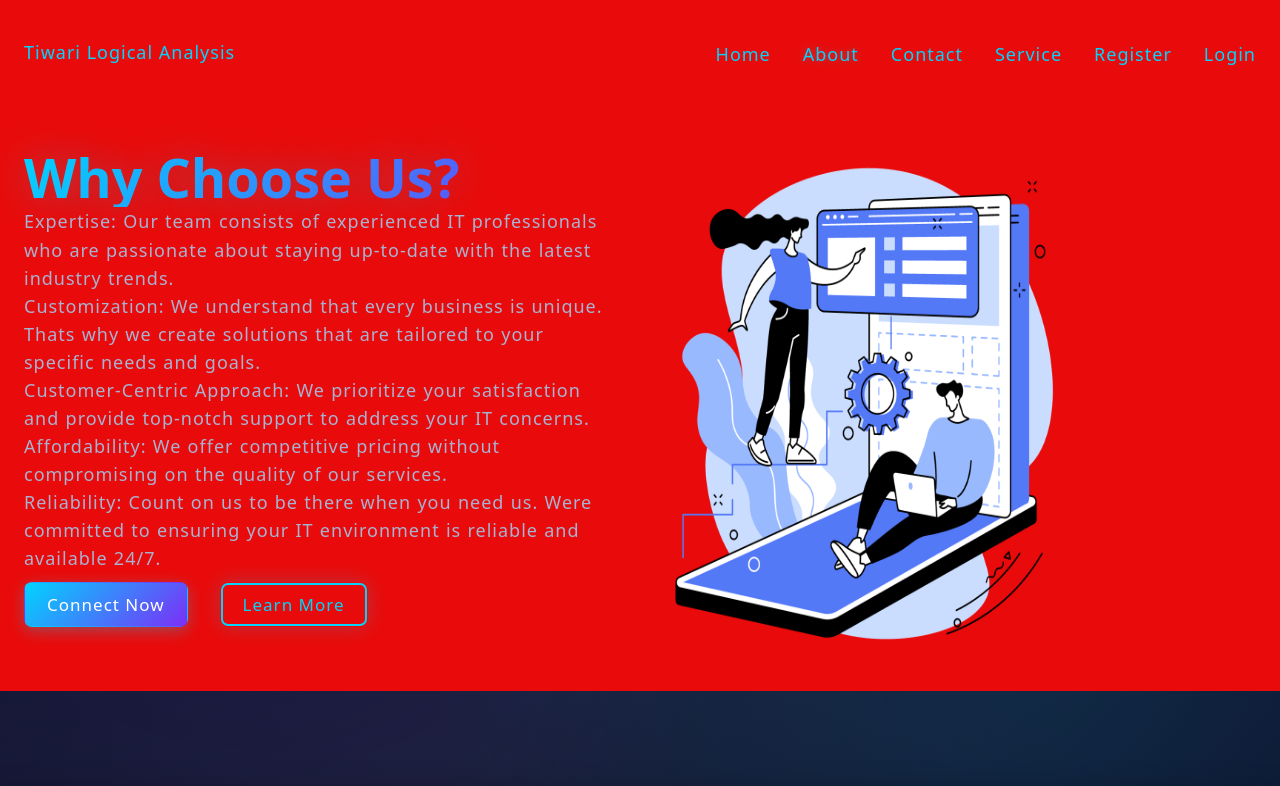
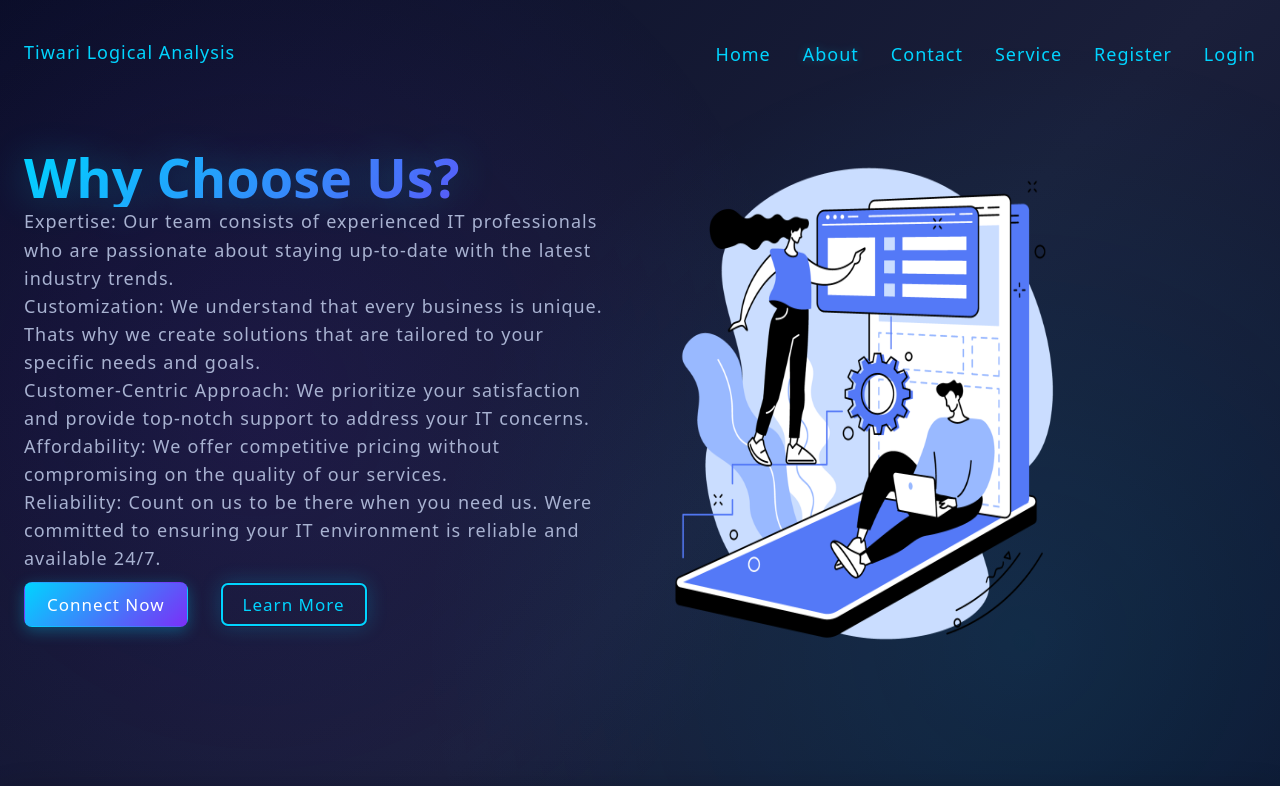
Before and after one commit to ReDWoLf1007/Something-new, a React (Vite) app in the folder client/: page /about in a window 1280 px wide. Shown: the top 786 px of the page. Built offline with nearby package versions, Linux system fonts and the light colour scheme; no server answers.

Commit message:
footer check 1.7

```diff
--- a/client/src/components/Navbar.css
+++ b/client/src/components/Navbar.css
@@ -3,7 +3,6 @@
     padding: 4.2rem 2.4rem;
     display: flex;
     justify-content: space-between;
-    background: #e90b0b;
 }
 
 ul{
--- a/client/src/index.css
+++ b/client/src/index.css
@@ -12,7 +12,7 @@
   --btn-color: #00d4ff;
   --btn-gradient: linear-gradient(135deg, #00d4ff 0%, #7b2ff7 100%);
   --dark-color: #0d1117;
-  --helper-color: #7b2ff7;
+  --helper-color: #8044e0;
   --text-primary: #e4e8f0;
   --text-secondary: #a8b2d1;
   --accent-glow: rgba(0, 212, 255, 0.3);
```
Also changed, not shown: 4 other files (tests, documents, lock files or other folders).
